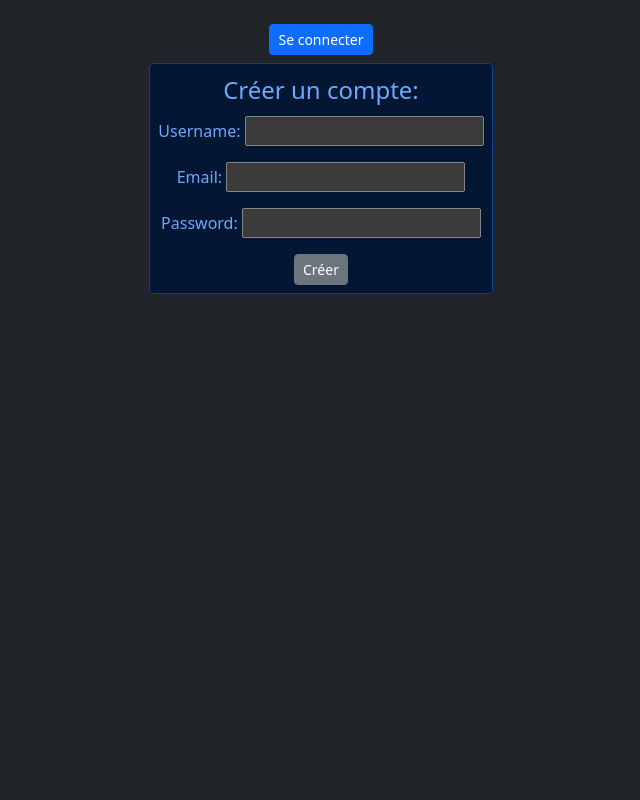
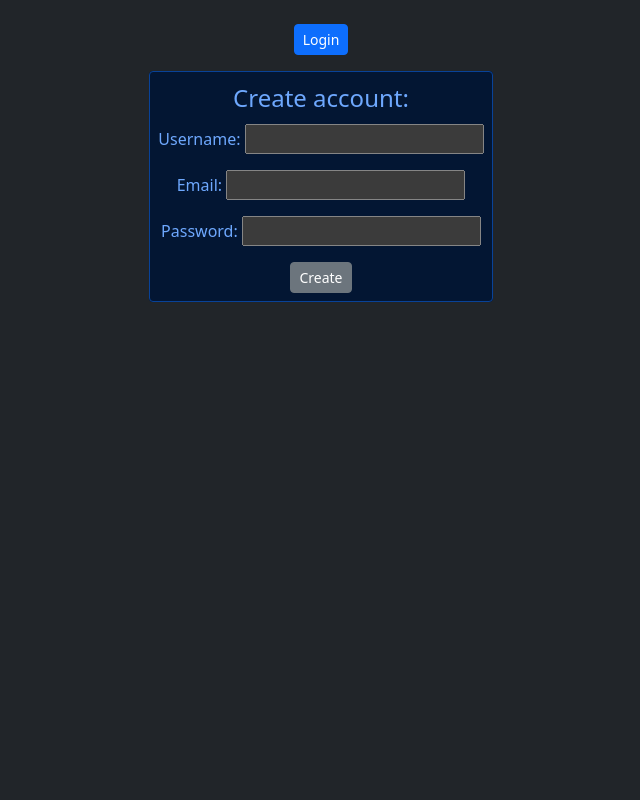
Before and after one commit to RemyHrz/devweb2, a Flask app: page / in a window 1280 px wide. Shown: the whole page, without its empty margins (319-959 px from the left). Run offline with Flask 3, Linux system fonts and the light colour scheme; parts of the project's set-up code (start-up, migrations or seed data) failed here and were passed over; some libraries are stand-ins or nearby versions.

Commit message:
clean-up

```diff
--- a/app.py
+++ b/app.py
@@ -24,7 +24,7 @@ app.app_context().push()
 with app.app_context():
     db.create_all()
 
-@app.route("/", methods=["GET","POST"])
+@app.route("/", methods=["GET"])
 @if_session
 def mainpage():
     try:
@@ -35,7 +35,7 @@ def mainpage():
         return render_template("index.html", username=username, email=email, visit_count=visit_count)
     except:
         session_id=session["session_id"]
-        return render_template("index.html", session_id=session_id)
+        return render_template("index.html")
 
 @app.route("/create_account", methods=["POST"])
 @if_session
@@ -47,16 +47,14 @@ def account_route():
 @app.route("/login", methods=["POST"])
 @if_session
 def login_page():
-    if request.method == "POST":
-        check_login()
-        return redirect("/")
-    else:
-        return redirect("/")
+    check_login()
+    return redirect("/")
 
-@app.route("/logout")
+@app.route("/logout", methods=["GET"])
 def logout():
     session.clear()
     return redirect("/")
 
 if __name__=="__main__":
 	app.run(debug=True)
+    #remove debug=True in production
--- a/templates/base.html
+++ b/templates/base.html
@@ -1,5 +1,5 @@
 <!DOCTYPE html>
-<html lang="fr" data-bs-theme="dark">
+<html lang="en" data-bs-theme="dark">
 	<head>
 		<meta charset="UTF-8">
 		<meta name="viewport" content="width=device-width, initial-scale=1.0">
@@ -10,7 +10,7 @@
 		{% block title %} {% endblock %}
 	</head>
 <body>
-	<div class="mx-auto p-2 text-center" style="min-height: 100vh;max-height:100vh; max-width: 100vw">
+	<div class="p-2" style="min-height: 100vh;max-height:100vh; max-width: 100vw">
     {% block body %}
 	{% endblock %}
 	</div>
--- a/templates/index.html
+++ b/templates/index.html
@@ -5,21 +5,21 @@
 {% endblock %}
 
 {% block body %}
-<div class="mx-auto p-2">
+<div class="p-2 m-auto text-center">
 
 {% if not username or not email %}
 
 <p class="my-2">
-<button class="btn btn-primary btn-sm" id="accb" style="display:none;" onclick="accountform()">Créér un compte</button>
-<button class="btn btn-primary btn-sm" id="logb" onclick="loginform()">Se connecter</button>
+<button class="btn btn-primary btn-sm" id="accb" style="display:none;" onclick="accountform()">Create account</button>
+<button class="btn btn-primary btn-sm" id="logb" onclick="loginform()">Login</button>
 </p>
-<form id="form" action="/create_account" method="POST">
+<form class="m-3" id="form" action="/create_account" method="POST">
     <fieldset class="d-inline border border-primary-subtle rounded-1 p-2 bg-primary-subtle text-primary-emphasis bg-opacity-75">
-        <legend id="formlegend">Créer un compte:</legend>
+        <legend id="formlegend">Create account:</legend>
     <p>Username: <input required id="username" name="username" minlength="3" maxlength="25" pattern="[A-Za-z0-9]{3,25}"></p>
     <p id="emailsp">Email: <input required id="email" type="email" name="email"></p>
     <p>Password: <input required id="password" type="password" name="password" minlength="10"></p>
-    <input id="subut" class="btn btn-secondary btn-sm" type="submit" value="Créer">
+    <input id="subut" class="btn btn-secondary btn-sm" type="submit" value="Create">
 </fieldset>
 </form>
 
@@ -41,13 +41,13 @@ Adresse mail : {{email}} <br>
 nombre de visites: {{visit_count}}
 </h1>
 
-<a href="/logout"><button class="btn-danger btn btn-sm">Déconnexion</button></a>
+<a href="/logout"><button class="btn-danger btn btn-sm">Logout</button></a>
 {% endif %}
 <br>
 </div>
 <script type="text/javascript">
     function loginform(){
-        $('#formlegend').text("Se connecter:");
+        $('#formlegend').text("Login:");
         $('#email').prop('disabled', true);
         $('#form').attr('action', "/login");
         $('#emailsp').hide();
@@ -56,13 +56,13 @@ nombre de visites: {{visit_count}}
         $('#subut').val("Connexion");
     }
     function accountform(){
-        $('#formlegend').text("Créer un compte:");
+        $('#formlegend').text("Create account:");
         $('#email').prop('disabled', false);
         $('#form').attr('action', "/create_account");
         $('#emailsp').show();
         $('#accb').hide();
         $('#logb').show();
-        $('#subut').val("Créer");
+        $('#subut').val("Create");
     }
 </script>
 
```
Also changed, not shown: templates/login.html (deleted, +0 -33 lines).
